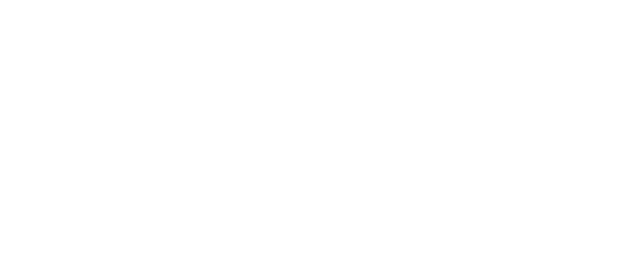
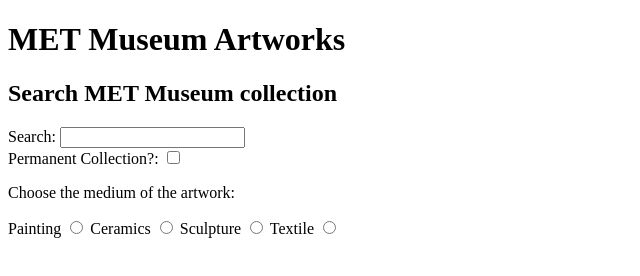
Before and after one commit to spindling/MET-Art-Search, a website: page index.html in a window 1280 px wide. Shown: the whole page, without its empty margins (0-640 px from the left). Drawn offline with Linux system fonts and the light colour scheme.

Commit message:
Created headings and basic input form

```diff
--- a/index.html
+++ b/index.html
@@ -3,9 +3,33 @@
 <head>
     <meta charset="UTF-8">
     <meta name="viewport" content="width=device-width, initial-scale=1.0">
-    <title>Document</title>
+    <title>MET Museum Artworks</title>
 </head>
 <body>
+    <h1>MET Museum Artworks</h1>
+    <div id="input_form">
+        <h2>Search MET Museum collection</h2>
+        <form>
+            <label for="query">Search: </label>
+            <input type="text" id="query" name="query"><br>
 
+            <label for="highlight">Permanent Collection?: </label>
+            <input type="checkbox" id="highlight" name="highlight"><br>
+
+            <p>Choose the medium of the artwork: </p>
+            <label for="painting">Painting </label>
+            <input type="radio" id="painting" name="medium">
+
+            <label for="ceramics">Ceramics </label>
+            <input type="radio" id="ceramics" name="medium">
+
+            <label for="sculpture">Sculpture </label>
+            <input type="radio" id="sculpture" name="medium">
+
+            <label for="textile">Textile </label>
+            <input type="radio" id="textile" name="medium">
+
+        </form>
+    </div>
 </body>
 </html>
```
